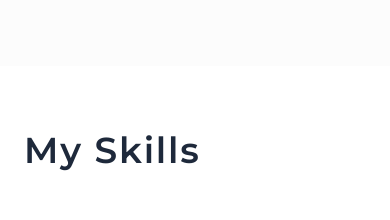
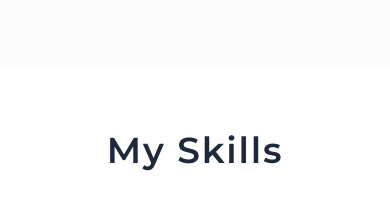
Before and after one commit to Ayo-Awe/Portfolio-Site, a React (Vite) app: page / in a window 390 px wide. Shown: the part 820-1040 px from the top of the page. Built offline with nearby package versions, Linux system fonts and the light colour scheme.

Commit message:
feat: center section titles on mobile screens

```diff
--- a/src/components/Section.tsx
+++ b/src/components/Section.tsx
@@ -20,7 +20,7 @@ const Section = ({ children, id, variant, padding, title }: Props) => {
         }
       >
         {title ? (
-          <h2 className="text-left mb-16 text-4xl  col-span-2 text-slate-800 font-['montserrat'] font-semibold tracking-wider">
+          <h2 className="text-center md:text-left mb-16 text-4xl  col-span-2 text-slate-800 font-['montserrat'] font-semibold tracking-wider">
             {title}
           </h2>
         ) : null}
```
